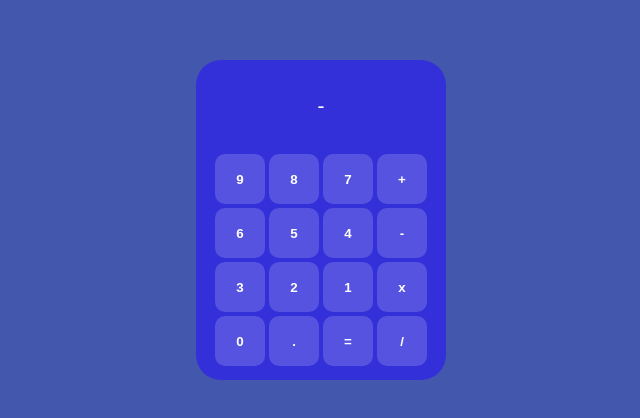
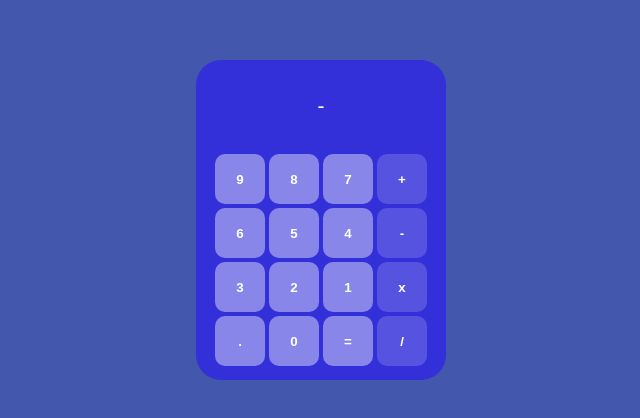
Before and after one commit to Snarr/react-calculator, a React (Create React App) app: page / in a window 1280 px wide. Shown: the part 180-598 px from the top of the page, without its empty margins (319-959 px from the left). Built offline with nearby package versions, Linux system fonts and the light colour scheme.

Commit message:
More stylization updates

```diff
--- a/src/App.css
+++ b/src/App.css
@@ -22,7 +22,7 @@ button {
   width: 50px;
   height: 50px;
   border-radius: 10px;
-  background-color: #5553DF;
+  background-color: #8886E9;
   border: black;
   margin: 2px;
   color: white;
@@ -30,5 +30,5 @@ button {
 }
 
 .operators {
-  background-color: ;
+  background-color: #5553DF;
 }
--- a/src/App.js
+++ b/src/App.js
@@ -42,9 +42,9 @@ function App() {
                              }
       }>x</button>
       <br/>
+      <button onClick={() => number2Toggle ? (number2.includes(".") ? null : setNumber2(number2 + ".")) : (number.includes(".") ? null : setNumber(number + "."))}>.</button>
       <button onClick={() => number2Toggle ? (number2 === "-" ? setNumber2("0") : setNumber2(number2 + "0")) : (number === "-" ? setNumber("0") : setNumber(number + "0"))}>0</button>
-      <button className="operators" onClick={() => number2Toggle ? (number2.includes(".") ? null : setNumber2(number2 + ".")) : (number.includes(".") ? null : setNumber(number + "."))}>.</button>
-      <button className="operators" id="equals" onClick={() => {
+      <button onClick={() => {
         setNumberState(false);
 
         let output = 0;
```
